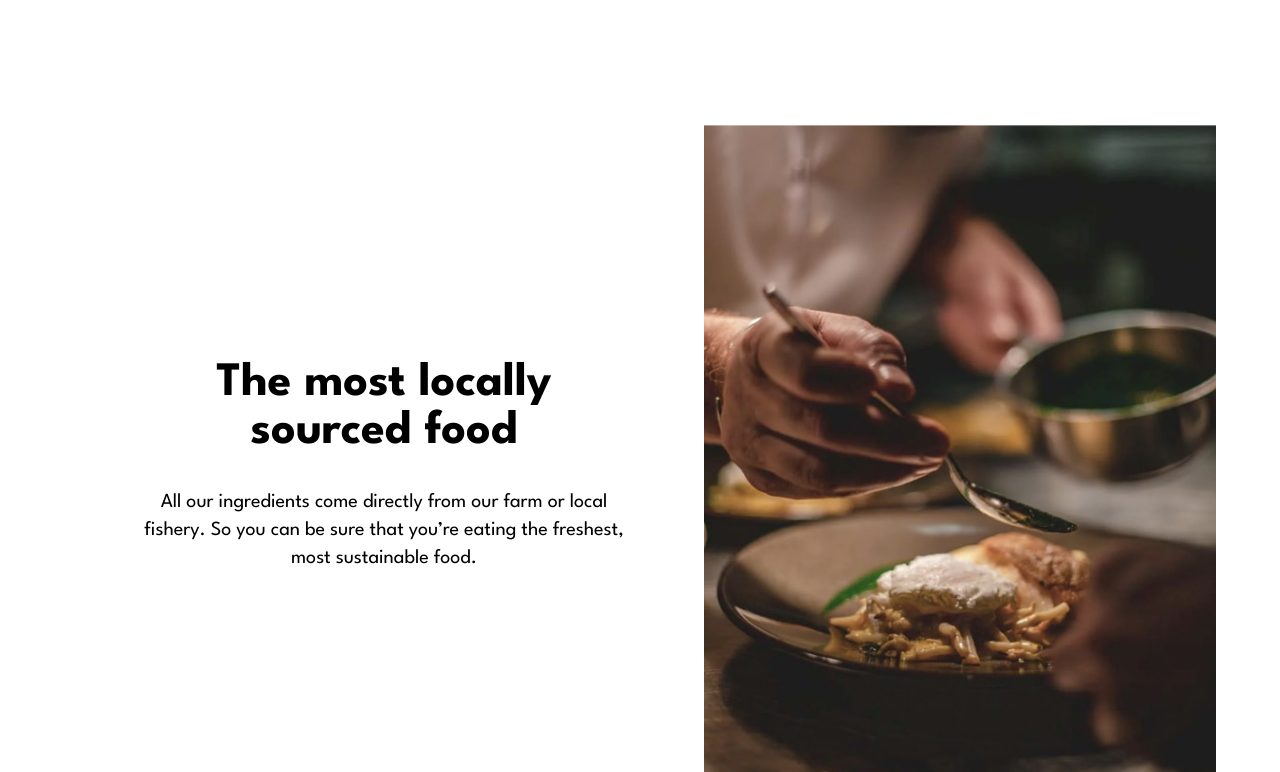
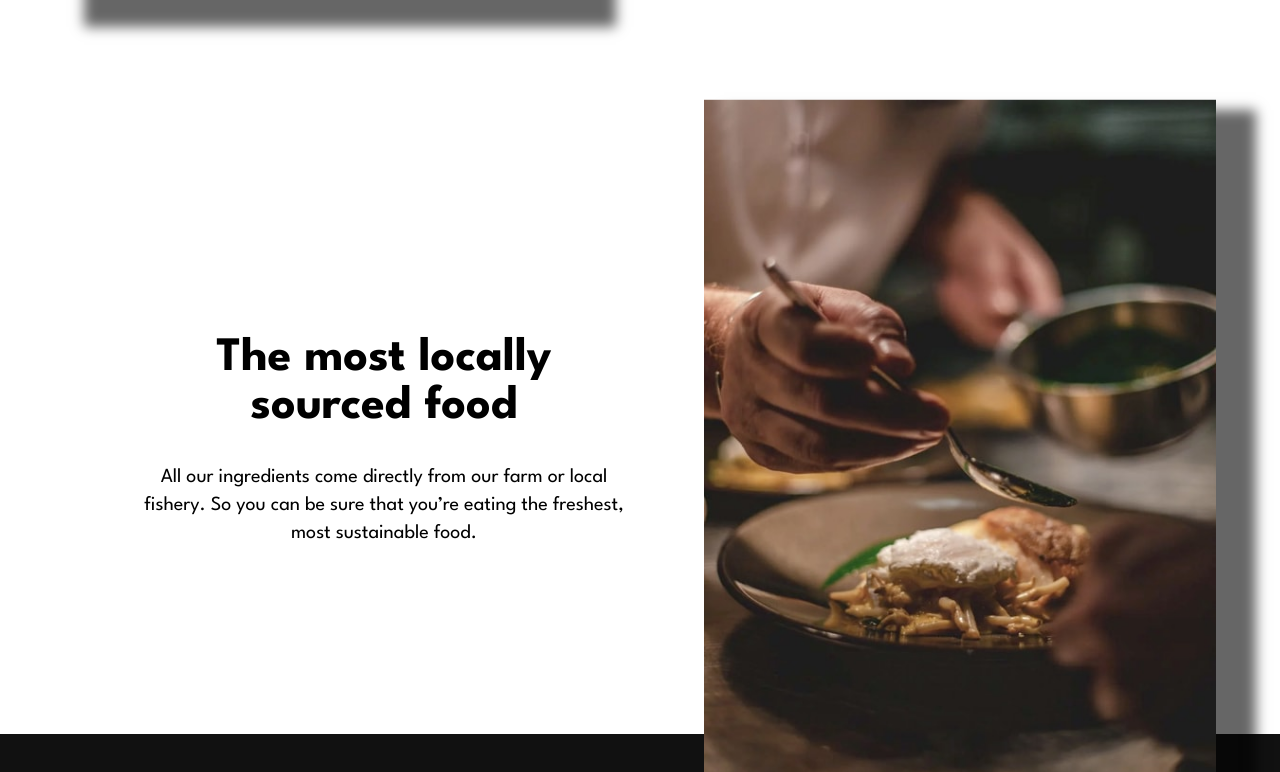
Before and after one commit to AtanasovCode/dine, a React (Vite) app: page / in a window 1280 px wide. Shown: the part 1431-2203 px from the top of the page. Built offline with nearby package versions, Linux system fonts and the light colour scheme.

Commit message:
added box shadow to description images

```diff
--- a/src/components/homepage/DescriptionComponent.jsx
+++ b/src/components/homepage/DescriptionComponent.jsx
@@ -12,9 +12,12 @@ const DescriptionComponent = ({
     desc,
 }) => {
     return (
-        <div className="flex-1 flex flex-col items-center justify-center w-all translate-y-[-10%]  mb-16
-        sm:w-[65%] lg:translate-y-[-8%] sm:mb-32 even:mb-0
-        lg:w-full lg:px-16 lg:flex-row even:lg:flex-row-reverse lg:justify-between">
+        <div className="
+            flex-1 flex flex-col items-center justify-center w-all translate-y-[-10%]  mb-4
+            sm:w-[65%] lg:translate-y-[-8%] sm:mb-32 even:mb-0
+            lg:w-full lg:px-16 lg:flex-row even:lg:flex-row-reverse lg:justify-between lg:mb-0
+            even:lg:translate-y-[7%]
+        ">
             <picture className="inline-block flex-1">
                 {/*Mobile*/}
                 <source
@@ -30,7 +33,7 @@ const DescriptionComponent = ({
                 <img
                     srcSet={`${desktop} 1x, ${desktopx2} 2x`}
                     alt="image of the restaurant surrounded by trees and nature"
-                    className="sm:w-[75vw]"
+                    className="sm:w-[75vw] shadow-picture"
                 />
             </picture>
 
--- a/src/components/homepage/HighlightComponent.jsx
+++ b/src/components/homepage/HighlightComponent.jsx
@@ -22,6 +22,7 @@ const HighlightComponent = ({
                 <img
                     srcSet={`${desktopTablet} 1x, ${desktopTabletx2} 2x`}
                     alt={alt}
+                    className=""
                 />
             </picture>
             <div className="
--- a/tailwind.config.js
+++ b/tailwind.config.js
@@ -25,6 +25,9 @@ export default {
         'md': "825px",
         'lg': "1199px",
       },
+      boxShadow: {
+        'picture': '30px 20px 12px 10px rgba(0, 0, 0, .6)', // Adjust values as needed
+      },
     },
   },
   plugins: [],
```
